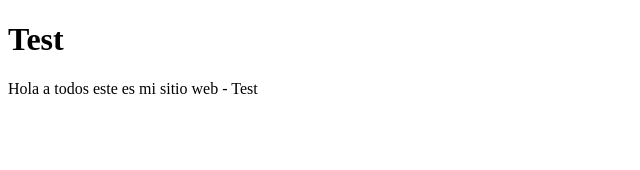
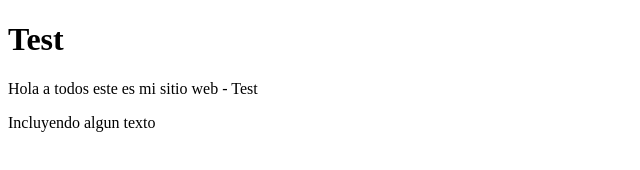
Before and after one commit to alevasquez/001Prework, a plain HTML site: page index.html in a window 1280 px wide. Shown: the whole page, without its empty margins (0-640 px from the left). Drawn offline with Linux system fonts and the light colour scheme.

Commit message:
Se agrego algun text extra

```diff
--- a/index.html
+++ b/index.html
@@ -11,5 +11,8 @@
     <p>
         Hola a todos este es mi sitio web - Test
     </p>
+    <p>
+        Incluyendo algun texto
+    </p>
 </body>
 </html>
```
